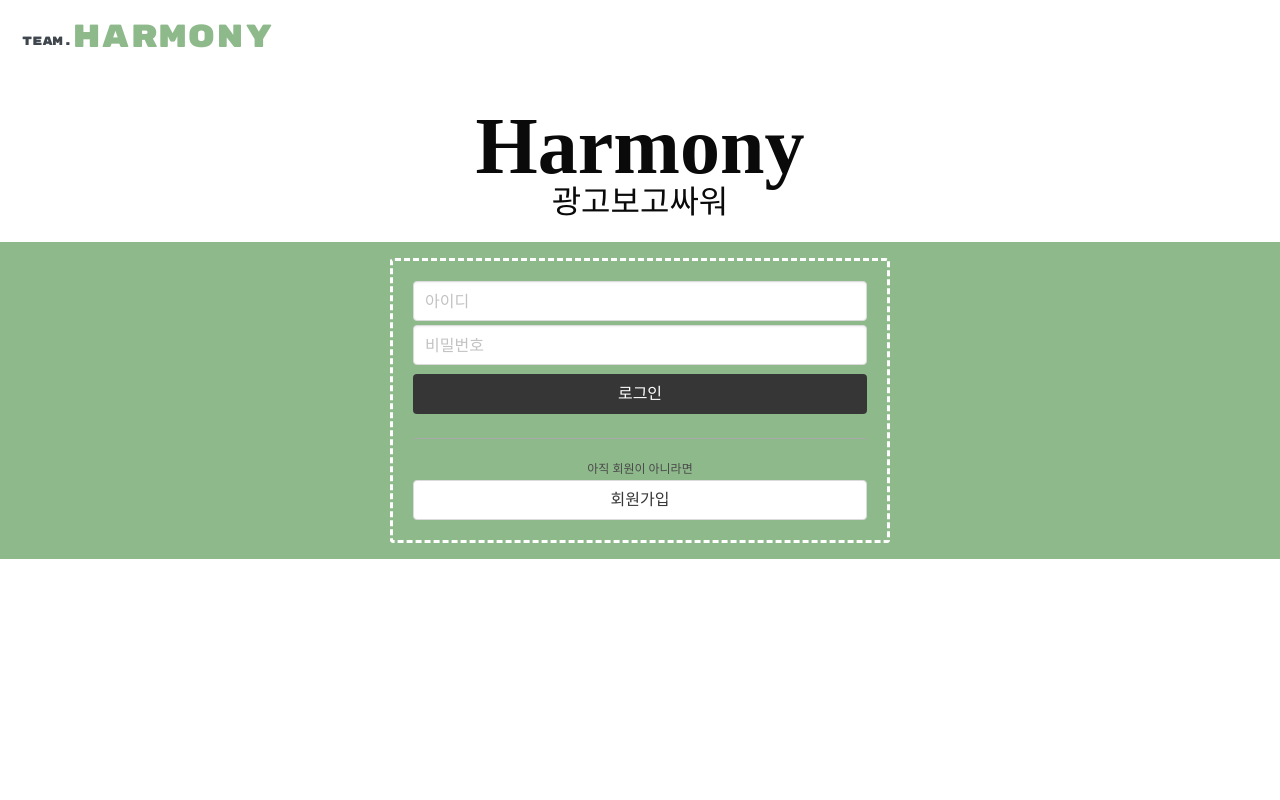
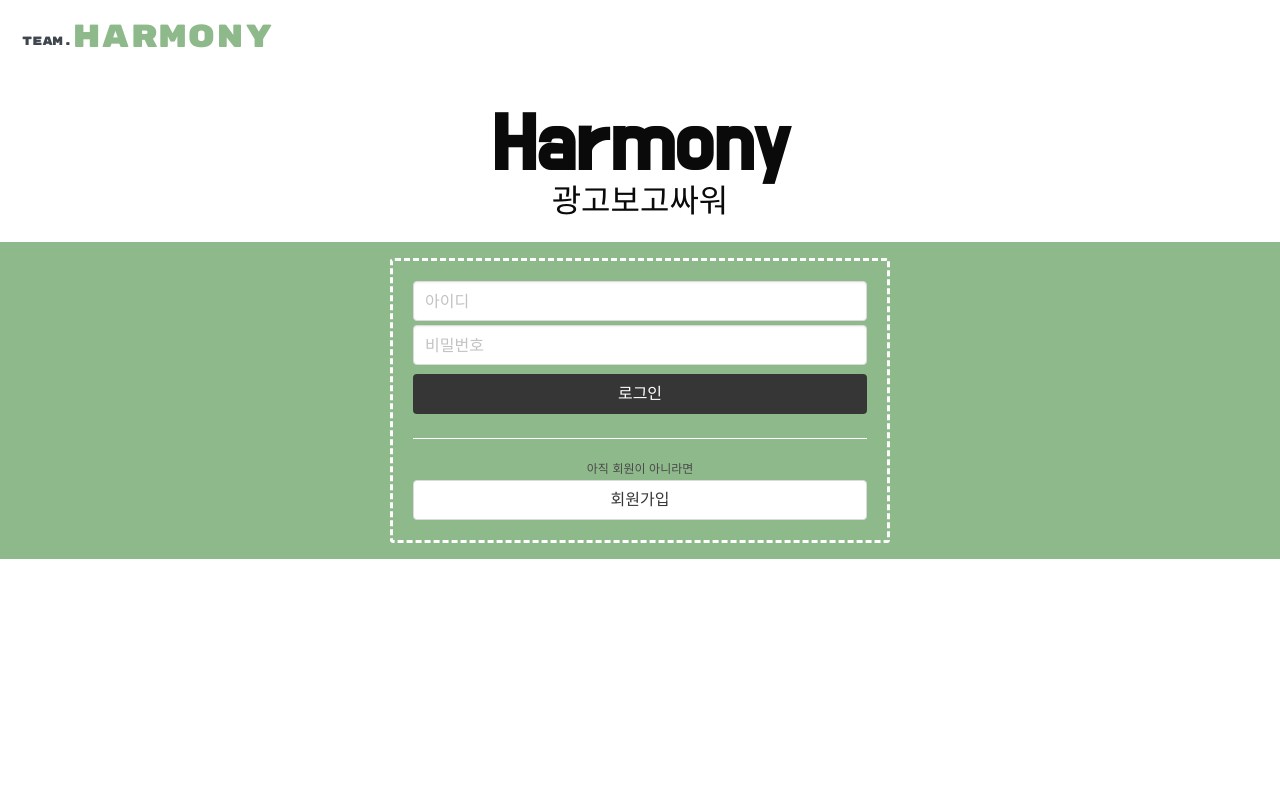
Before and after one commit to enyo9rt/news_community, a Flask app: page /login in a window 1280 px wide. Run offline with Flask 2, Linux system fonts and the light colour scheme; some libraries are stand-ins or nearby versions.

Commit message:
Design : login 페이지 스타일 변경

```diff
--- a/static/login.css
+++ b/static/login.css
@@ -2,13 +2,19 @@ body {
     background-color: white;
     min-height: 100vh;
     padding-top: 3.25rem;
+    font-family: 'Do Hyeon', sans-serif;
 }
 
 button {
     font-family: 'Do Hyeon', sans-serif;
 }
 
-.hero{
+hr {
+    background-color: white;
+    height: 0.5px;
+}
+
+.hero {
     padding-top: 30px;
 }
 
--- a/templates/login.html
+++ b/templates/login.html
@@ -82,7 +82,7 @@
                 <div id="login-signup">
                     <button class="button is-fullwidth is-dark" onclick="sign_in()">로그인</button>
 
-                    <hr style="background-color:darkgray; height: 0.5px;">
+                    <hr>
 
                     <span class="help">아직 회원이 아니라면</span>
                     <div style="padding-top: 5px">
```
